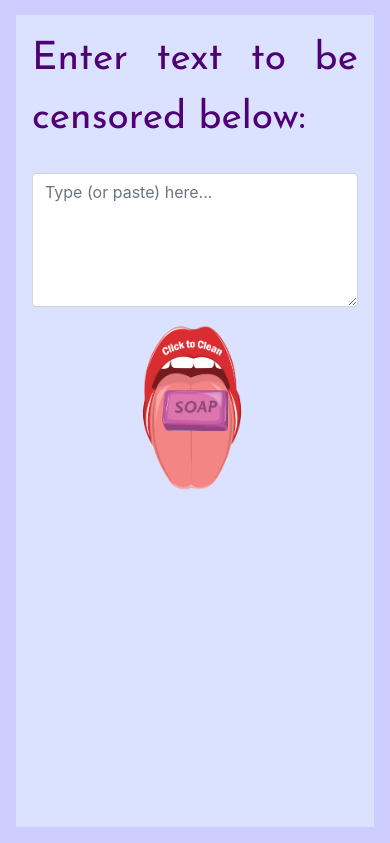
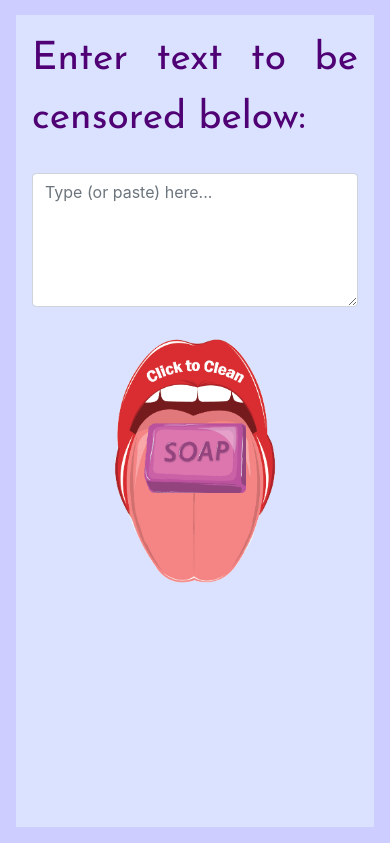
Before and after one commit to frrf/censorship_engine_web, a Flask app: page / in a window 390 px wide. Shown: the part 845-1688 px from the top of the page. Run offline with Flask 2, Linux system fonts and the light colour scheme; some libraries are stand-ins or nearby versions.

Commit message:
fixed mobile viewport, very fully fledged out at this point, need to address tablet and laptop view too much whitespace

```diff
--- a/flask_app/static/css/style.css
+++ b/flask_app/static/css/style.css
@@ -111,7 +111,6 @@ form {
 
 .button_area {
   position: relative;
-  width: 50%;
 }
 
 .responsive_mouth {
@@ -151,7 +150,7 @@ img {
 }
 
 /*-----Mobile View adjustments-----*/
-@media screen and (max-width: 426px) {
+@media screen and (max-width: 660px) {
   h1 {
     font-size: 4em;
     margin-top: 3vh;
@@ -165,15 +164,14 @@ img {
   }
   .button_area {
     align-self: center;
-    padding-top: 1em;
-
+    padding-top: 7vw;
   }
   .img_button {
     padding-top: 1em;
   }
   .responsive_mouth {
-    width: 40vw;
-    height: 20vh;
+    width: 30vh;
+    height: 30vh;
   }
   p{
     font-size: 10vw;
--- a/flask_app/templates/index.html
+++ b/flask_app/templates/index.html
@@ -36,7 +36,7 @@
         <textarea class="form-control" name="text" id="input" placeholder="Type (or paste) here..." spellcheck="false" cols="20" rows="5">{{text}}</textarea>
 
       <!-- button -->
-        <div class="button_area">
+        <div class="button_area" id="go">
           <input class="responsive_mouth" type="image" src="static/images/main.png" value="submit">
       </form>
         {% endblock %}
```
Also changed, not shown: flask_app/app.py (line endings or trailing spaces).
